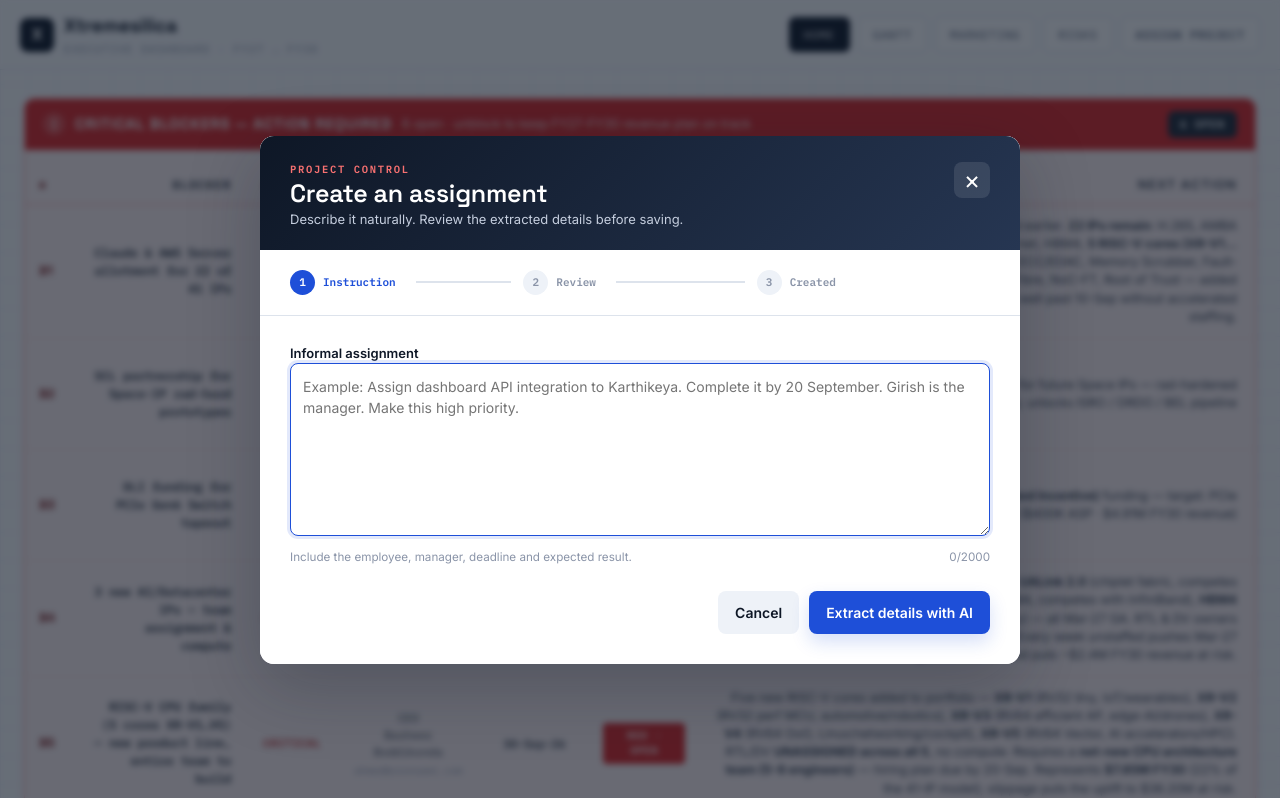
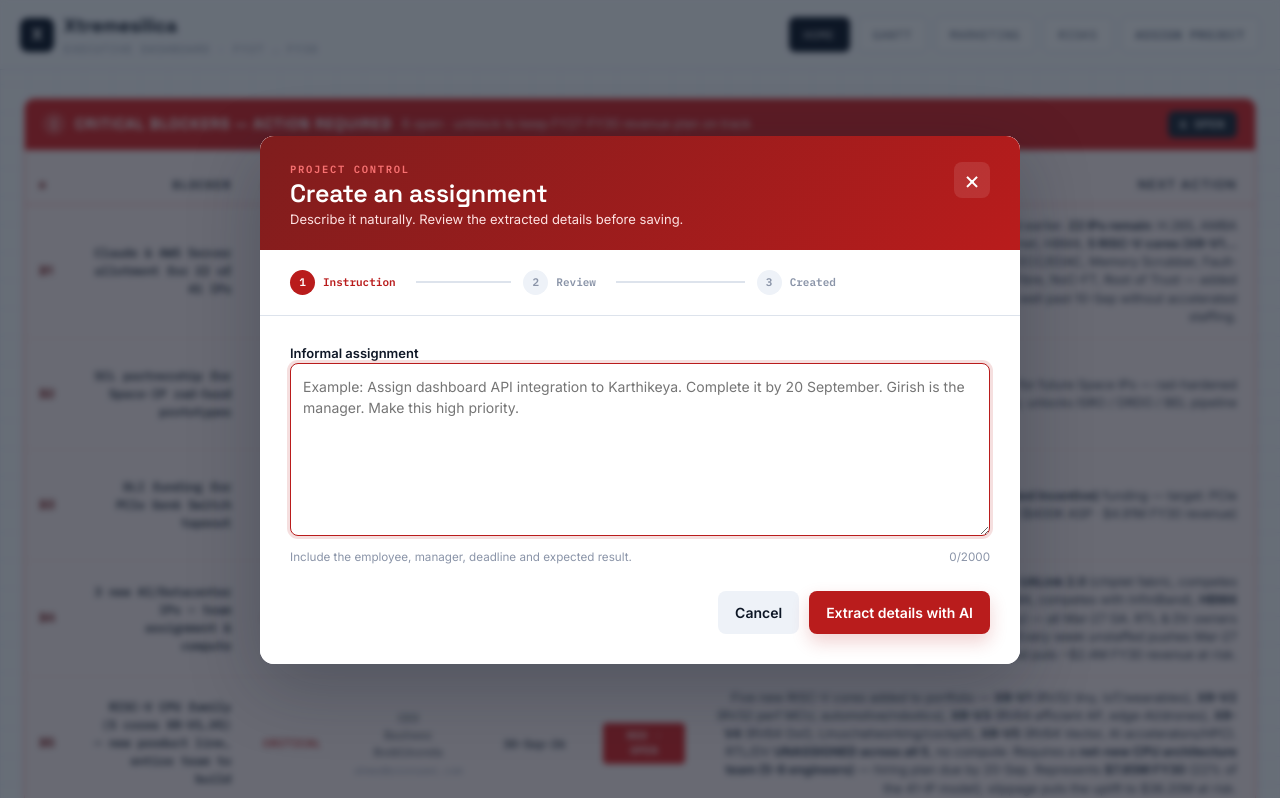
Before and after one commit to xtremesilica/xtremesilica-dashboard, a plain HTML site: page dashboard.html in a window 1280 px wide. Both pictures are taken after a click on the button "ASSIGN PROJECT". Shown: the top 798 px of the page. Drawn offline with nearby package versions, Linux system fonts and the light colour scheme.

Commit message:
Restyle assignment dialog with dashboard red theme

```diff
--- a/dashboard.html
+++ b/dashboard.html
@@ -606,10 +606,10 @@ tfoot td{font-weight:600; background:var(--grid); border-top:1px solid var(--lin
 #assignmentDialog button{cursor:pointer}
 #assignmentDialog .dialog-shell{background:#fff}
 #assignmentDialog .dialog-header{display:flex;justify-content:space-between;gap:24px;padding:26px 30px 20px;
-  background:linear-gradient(135deg,var(--ink),#263652);color:#fff}
+  background:linear-gradient(135deg,#7F1D1D,var(--red));color:#fff}
 #assignmentDialog .dialog-header h1{margin:2px 0 3px;font-family:'Space Grotesk',sans-serif;font-size:25px;color:#fff}
 #assignmentDialog .eyebrow{margin:0;color:#F87171;font-family:'IBM Plex Mono',monospace;font-size:10.5px;font-weight:600;letter-spacing:.16em}
-#assignmentDialog .subtitle{margin:0;color:#c5cede;font-size:13px}
+#assignmentDialog .subtitle{margin:0;color:#FEE2E2;font-size:13px}
 #assignmentDialog .icon-button{align-self:flex-start;border:0;border-radius:8px;padding:0;width:36px;height:36px;
   background:rgba(255,255,255,.1);color:#fff;font-size:25px}
 #assignmentDialog .stepper{display:grid;grid-template-columns:repeat(3,1fr);margin:0;padding:20px 30px;list-style:none;
@@ -617,20 +617,20 @@ tfoot td{font-weight:600; background:var(--grid); border-top:1px solid var(--lin
 #assignmentDialog .stepper li{display:flex;align-items:center;gap:8px}
 #assignmentDialog .stepper li:not(:last-child)::after{content:"";height:2px;flex:1;margin:0 12px;background:var(--line)}
 #assignmentDialog .stepper span{display:grid;place-items:center;width:25px;height:25px;border-radius:50%;background:var(--grid)}
-#assignmentDialog .stepper .active{color:var(--blue)}
-#assignmentDialog .stepper .active span{background:var(--blue);color:#fff}
+#assignmentDialog .stepper .active{color:var(--red)}
+#assignmentDialog .stepper .active span{background:var(--red);color:#fff}
 #assignmentDialog .panel{padding:28px 30px 30px}
 #assignmentDialog .panel>label,#assignmentDialog .form-grid label{display:grid;gap:7px;font-weight:600;font-size:13px;text-align:left}
 #assignmentDialog textarea,#assignmentDialog input,#assignmentDialog select{width:100%;padding:12px;border:1px solid var(--line2);
   border-radius:8px;background:#fff;color:var(--ink);outline:none}
 #assignmentDialog textarea{resize:vertical}
 #assignmentDialog textarea:focus,#assignmentDialog input:focus,#assignmentDialog select:focus{
-  border-color:var(--blue);box-shadow:0 0 0 3px rgba(30,79,216,.12)}
+  border-color:var(--red);box-shadow:0 0 0 3px rgba(185,28,28,.14)}
 #assignmentDialog .hint-row{display:flex;justify-content:space-between;margin-top:8px;color:var(--ink3)}
 #assignmentDialog .actions{display:flex;justify-content:flex-end;gap:10px;margin-top:24px}
 #assignmentDialog .primary,#assignmentDialog .secondary{border:0;border-radius:8px;font-weight:600;padding:11px 17px}
-#assignmentDialog .primary{color:#fff;background:var(--blue);box-shadow:0 8px 18px rgba(30,79,216,.18)}
-#assignmentDialog .primary:hover{background:#163fb4}
+#assignmentDialog .primary{color:#fff;background:var(--red);box-shadow:0 8px 18px rgba(185,28,28,.20)}
+#assignmentDialog .primary:hover{background:#991B1B}
 #assignmentDialog .primary:disabled{opacity:.55;cursor:not-allowed}
 #assignmentDialog .secondary{color:var(--ink);background:var(--grid)}
 #assignmentDialog .form-grid{display:grid;grid-template-columns:1fr 1fr;gap:17px}
@@ -638,11 +638,11 @@ tfoot td{font-weight:600; background:var(--grid); border-top:1px solid var(--lin
 #assignmentDialog .review-heading{display:flex;justify-content:space-between;align-items:flex-start;margin-bottom:22px;text-align:left}
 #assignmentDialog .review-heading h2,#assignmentDialog .success-panel h2{margin:0 0 3px}
 #assignmentDialog .review-heading p{margin:0;color:var(--ink3)}
-#assignmentDialog .ai-badge{padding:5px 10px;border-radius:99px;background:var(--blue-soft);color:var(--blue);
+#assignmentDialog .ai-badge{padding:5px 10px;border-radius:99px;background:var(--red-soft);color:var(--red);
   font-family:'IBM Plex Mono',monospace;font-size:10px;font-weight:600}
 #assignmentDialog .confirm-check{display:flex!important;grid-template-columns:18px 1fr!important;align-items:start;
   margin-top:20px;color:var(--ink2);font-weight:500!important}
-#assignmentDialog .confirm-check input{width:17px;height:17px;margin:2px 0 0}
+#assignmentDialog .confirm-check input{width:17px;height:17px;margin:2px 0 0;accent-color:var(--red)}
 #assignmentDialog .notice{margin:20px 30px 0;padding:11px 13px;border-radius:8px;background:var(--amber-soft);color:var(--amber)}
 #assignmentDialog .notice.error{background:var(--red-soft);color:var(--red)}
 #assignmentDialog .success-panel{text-align:center;padding-block:42px}
```
